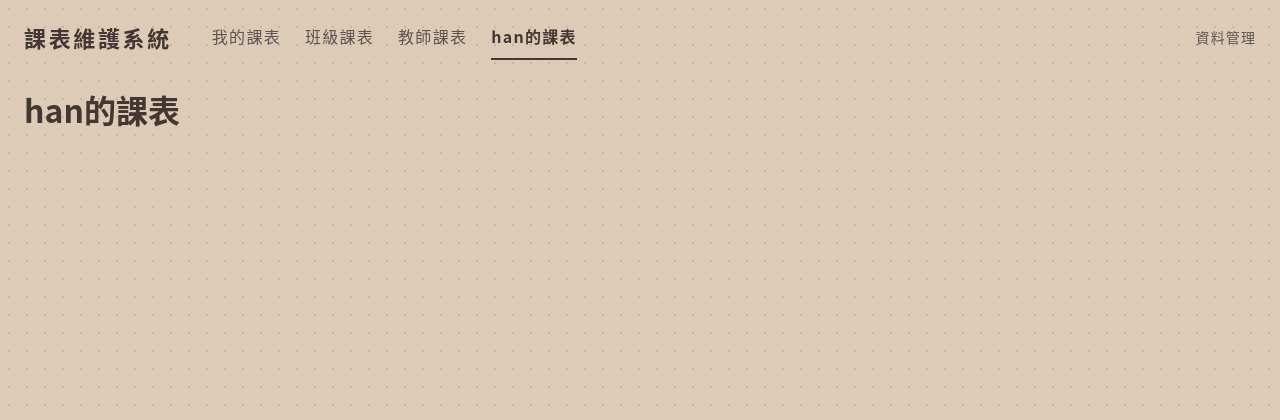
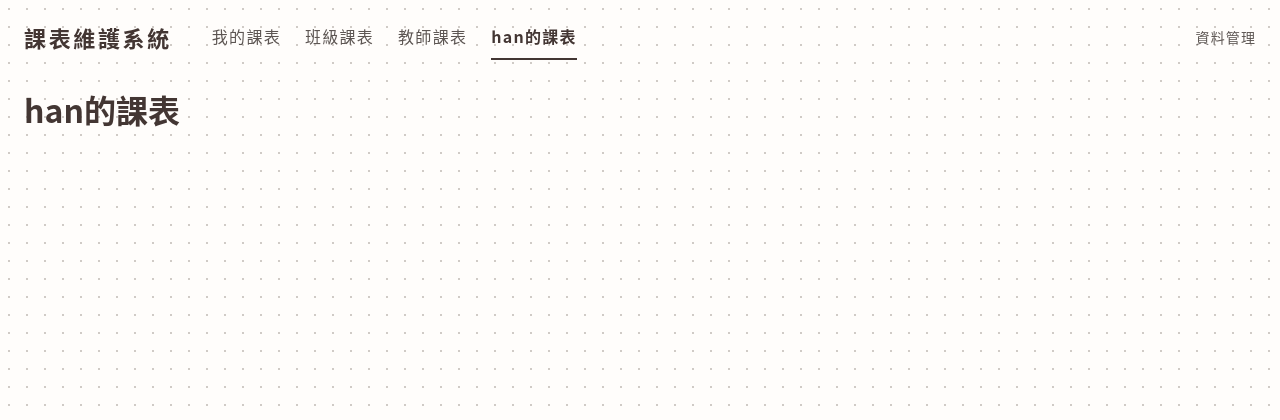
Before and after one commit to KyleYang09/class-schedule-system, a Django app: page /han/ in a window 1280 px wide. Shown: the top 420 px of the page. Run offline with Django 5.2, Linux system fonts and the light colour scheme.

Commit message:
修改 - 背景顏色

```diff
--- a/schedule/static/schedule/css/main.css
+++ b/schedule/static/schedule/css/main.css
@@ -1,4 +1,6 @@
 :root {
+  --page: #fffdfb;
+  --dot: rgba(143, 133, 125, 0.42);
   --paper: #f7f0f5;
   --sand: #decbb7;
   --stone: #8f857d;
@@ -25,8 +27,8 @@
 
 body {
   margin: 0;
-  background-color: var(--sand);
-  background-image: radial-gradient(rgba(143, 133, 125, 0.32) 1px, transparent 1.3px);
+  background-color: var(--page);
+  background-image: radial-gradient(var(--dot) 1px, transparent 1.3px);
   background-size: 18px 18px;
   color: var(--ink);
   font: 16px/1.6 var(--font);
@@ -81,7 +83,8 @@ a { color: var(--ink); }
   letter-spacing: 0.12em;
   text-decoration: none;
 }
-.nav { display: flex; gap: var(--space-5); flex: 1; }
+.nav { display: flex; flex-wrap: wrap; column-gap: var(--space-5); flex: 1; }
+.nav a { white-space: nowrap; }
 .nav a,
 .admin-link {
   display: inline-flex;
@@ -556,8 +559,8 @@ body:has(dialog[open]) .fab { visibility: hidden; }
   padding: 0;
   border: 2px solid var(--ink);
   border-radius: 4px;
-  background-color: var(--sand);
-  background-image: radial-gradient(rgba(143, 133, 125, 0.32) 1px, transparent 1.3px);
+  background-color: var(--page);
+  background-image: radial-gradient(var(--dot) 1px, transparent 1.3px);
   background-size: 18px 18px;
   color: var(--ink);
   box-shadow: 8px 8px 0 var(--shade);
--- a/schedule/templates/admin/base_site.html
+++ b/schedule/templates/admin/base_site.html
@@ -1,13 +1,14 @@
 {% extends 'admin/base.html' %}
 {% load assets %}
 {% block title %}{% if subtitle %}{{ subtitle }} | {% endif %}{{ title }} | 課表維護系統{% endblock %}
+{% block extrahead %}{{ block.super }}<link rel="icon" href="{% asset 'schedule/img/icon-icons.ico' %}" sizes="any">{% endblock %}
 {% block extrastyle %}{{ block.super }}<link rel="stylesheet" href="{% asset 'schedule/css/admin.css' %}">{% endblock %}
 {% block branding %}
 <div id="site-name"><a href="{% url 'admin:index' %}">課表維護系統</a></div>
 {% endblock %}
 {% block usertools %}
 <div id="user-tools">
-  <a class="back-to-site" href="{% url 'home' %}">回到課表</a>
+  <a class="back-to-site" href="{% url 'my_timetable' %}">回到課表</a>
   {{ block.super }}
 </div>
 {% endblock %}
--- a/schedule/templates/schedule/base.html
+++ b/schedule/templates/schedule/base.html
@@ -4,6 +4,7 @@
   <meta charset="utf-8">
   <meta name="viewport" content="width=device-width, initial-scale=1">
   <title>{% block title %}{% endblock %}課表維護系統</title>
+  <link rel="icon" href="{% asset 'schedule/img/icon-icons.ico' %}" sizes="any">
   <link rel="stylesheet" href="{% asset 'schedule/css/main.css' %}">
   {% block head %}{% endblock %}
 </head>
--- a/schedule/urls.py
+++ b/schedule/urls.py
@@ -1,13 +1,14 @@
 from django.urls import path
+from django.views.generic import RedirectView
 
 from . import views
 
 urlpatterns = [
-    path('', views.home, name='home'),
+    path('', views.my_timetable, name='my_timetable'),
+    path('my/', RedirectView.as_view(pattern_name='my_timetable')),
     path('classes/', views.class_timetable, name='class_index'),
     path('classes/<int:pk>/', views.class_timetable, name='class_timetable'),
     path('teachers/', views.teacher_timetable, name='teacher_index'),
     path('teachers/<int:pk>/', views.teacher_timetable, name='teacher_timetable'),
-    path('my/', views.my_timetable, name='my_timetable'),
     path("han/", views.py_han, name="py_han"),
 ]
--- a/schedule/views.py
+++ b/schedule/views.py
@@ -1,7 +1,7 @@
 from datetime import datetime, timedelta
 
 from django.http import Http404
-from django.shortcuts import redirect, render
+from django.shortcuts import render
 from django.utils import timezone
 
 from .models import ClassGroup, Course, Period, Slot, Teacher, Weekday
@@ -120,10 +120,6 @@ def _timetable_page(request, pk, queryset, field, detail, kind):
     return render(request, 'schedule/timetable.html', context)
 
 
-def home(request):
-    return redirect('class_index')
-
-
 def class_timetable(request, pk=None):
     return _timetable_page(
         request, pk, ClassGroup.objects.all(), 'class_group',
```
